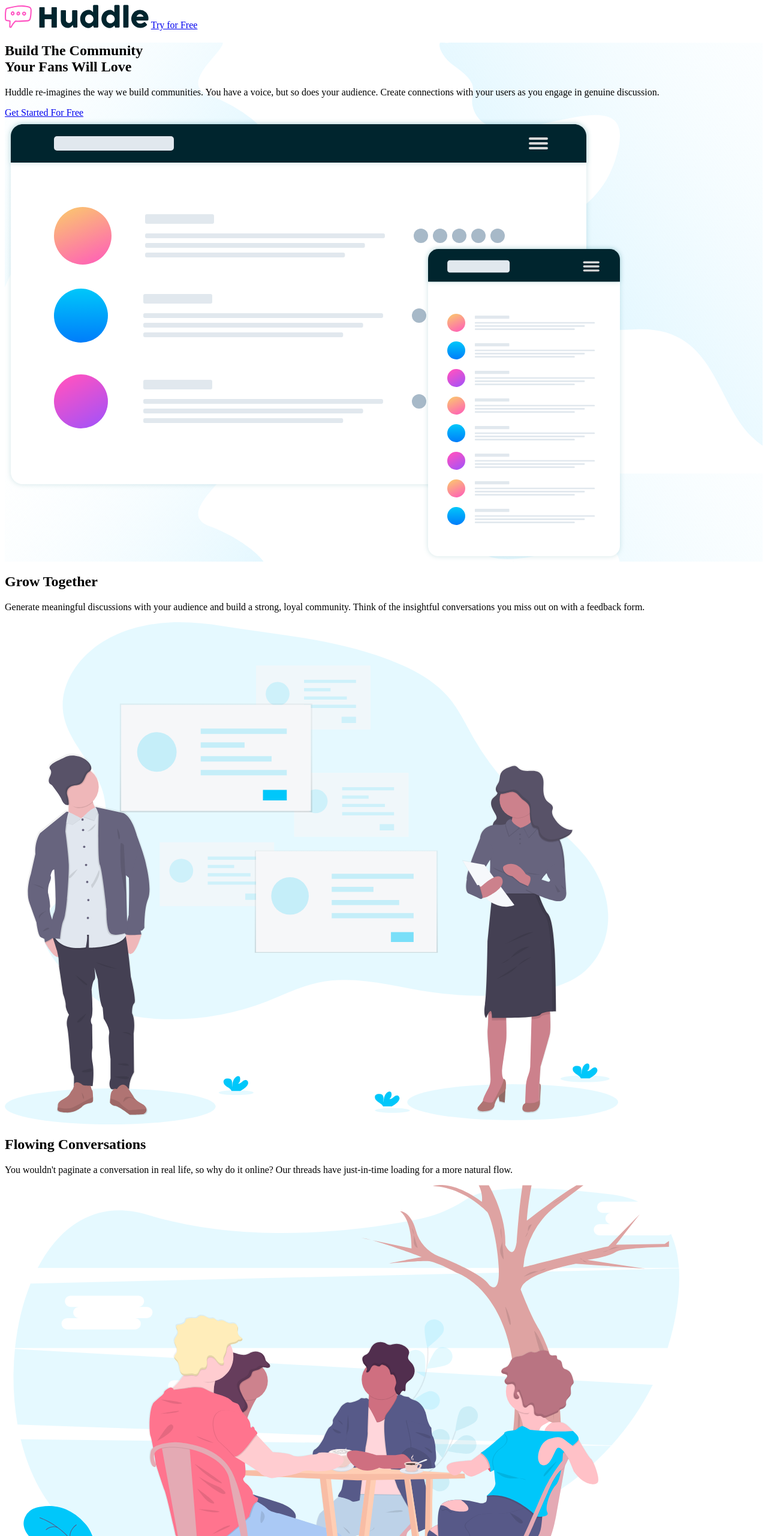
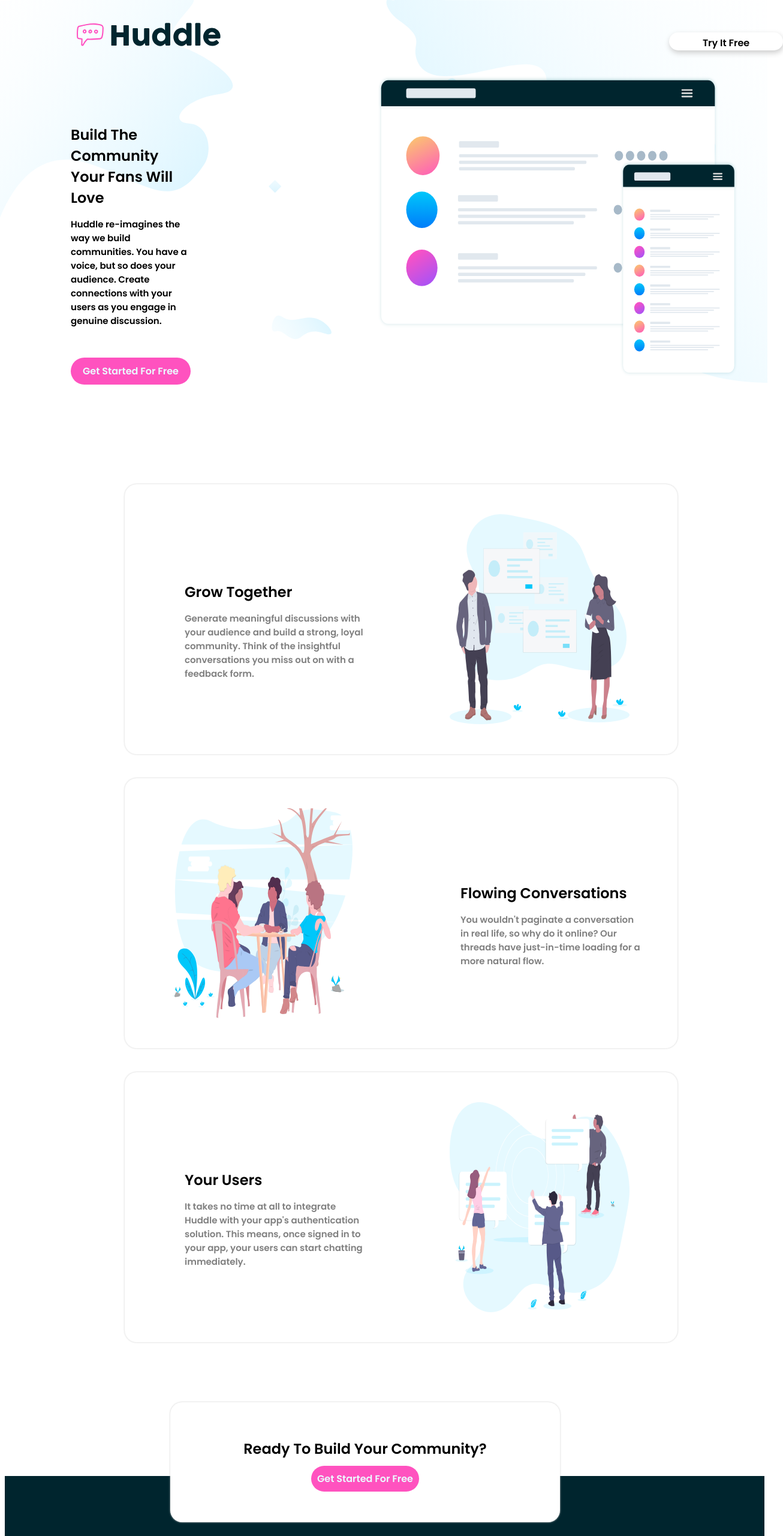
Before and after one commit to stari-cci/fed-training-assignments, a plain HTML site: page Landing_Page_01/index.html in a window 1280 px wide. Shown: the top 2560 px of the page at 60% size, 1306 px wide, since content can reach past the window. Drawn offline with Linux system fonts and the light colour scheme.

Commit message:
css added

```diff
--- a/Landing_Page_01/index.html
+++ b/Landing_Page_01/index.html
@@ -1,163 +1,135 @@
 <html>
     <head>
-    <title>
-        Huddle
-    </title>
-    <style>
-        .Main-Section{
-            background-image: url("images/bg-hero-desktop.svg");
-        }
-    </style>
+        <title>landing page 1</title>
+        <link rel="stylesheet" href="style.css">
+    </head>
 
-</head>
     <body>
-<!-- -->
-<div class="Main-Background">
-<!-- Header Logo -->
+<!--Header section-->
     <header>
-    <a href="/" class="logo"> <img src="images/logo.svg" alt="logo"></a>
-    <a href="#" class="Header-Button"> Try for Free</a>
+        <!--logo-->
+        <a href="/" class="logo"><img src="images/logo.svg" alt="logo"></a>
 
-
+        <a class="btn btn-secondary" href="#">Try It Free</a>
     </header>
-
+        <!--main section -->
         <main>
-<!-- Main Layout-->
-<section class="Main-Section">
-<div class="Main-container">
+            <!--banner - 2 column layout fluid-->
+            <section class="banner">
+                <div class="container-fluid">
                     <div class="col-6">
-        <h1 class="Main-title">
-            Build The Community <br/>
-            Your Fans Will Love
-        </h1>
-    <p class="header-text">
-        Huddle re-imagines the way we build communities. You have a voice, but so does your audience.
-        Create connections with your users as you engage in genuine discussion.
-    </p>
-    <a href="#" class="Btn-Primary"> Get Started For Free</a>
+                        <h1 class="main-heading">Build The Community<br />Your Fans Will Love</h1>
+                        <p class="main-text">Huddle re-imagines the way we build communities. You have a voice, but so does your audience.
+                        Create connections with your users as you engage in genuine discussion.</p>
+                        <a href="#" class="btn-primary">Get Started For Free</a>
                     </div>
+                    <br />
                     <div class="col-6">
-        <img src="images/illustration-mockups.svg" alt="Mockups">
+                        <img class="banner1" src="images/illustration-mockups.svg" alt="side-img-1">
                     </div>
                 </div>
             </section>
 
-<!-- First Content -->
-<section class="Content">
+            <!--content - To align center in horizontal position-->
+
+            <section class="content">
                 <div class="container">
+                    <!--panel - 2 column layout-->
+                    <div class="panel box-shadow">
                         <div class="col-6">
-            <h1 class="Main-title">
-                Grow Together
-            </h1>
-        <p class="main-text">
-            Generate meaningful discussions with your audience and build a strong, loyal community.
-            Think of the insightful conversations you miss out on with a feedback form.
-        </p>
-
+                            <h2 class="pannel-title">Grow Together</h2>
+                            <p class="pannel-text">Generate meaningful discussions with your audience and build a strong, loyal community.
+                                Think of the insightful conversations you miss out on with a feedback form. </p>
                         </div>
                         <div class="col-6">
-            <img src="images/illustration-grow-together.svg" alt="Mockups">
+                            <img class="pannel-img" src="images/illustration-grow-together.svg" alt="side-img-2" >
                         </div>
                     </div>
-    </section>
 
-<!-- Second Content -->
-<section class="Content">
-    <div class="container">
+                    <div class="panel box-shadow">
                         <div class="col-6">
-            <h1 class="Main-title">
-                Flowing Conversations
-            </h1>
-        <p class="main-text">
-            You wouldn't paginate a conversation in real life, so why do it online? Our threads
-            have just-in-time loading for a more natural flow.
-        </p>
-
+                            <img class="pannel-img" src="images/illustration-flowing-conversation.svg" alt="side-img-3" >
                         </div>
                         <div class="col-6">
-            <img src="images/illustration-flowing-conversation.svg" alt="Mockups">
+                            <h2 class="pannel-title">Flowing Conversations</h2>
+                            <p class="pannel-text">You wouldn't paginate a conversation in real life, so why do it online? Our threads
+                                have just-in-time loading for a more natural flow.</p>
                         </div>
-    </div>
-    </section>
-
-<!-- third Content -->
-<section class="Content">
-    <div class="container">
-        <div class="col-6">
-            <h1 class="Main-title">
-                Your Users
-            </h1>
-        <p class="main-text">
-            It takes no time at all to integrate Huddle with your app's authentication solution.
-            This means, once signed in to your app, your users can start chatting immediately.
-        </p>
-
-        </div>
-        <div class="col-6">
-            <img src="images/illustration-your-users.svg" alt="Mockups">
-        </div>
-    </div>
-    </section>
-
-<!-- CTA-->
-<section class="card">
-    <div class="CTA-box">
-        <h2>
-            Ready To Build Your Community?
-        </h2>
-        <a href="#" class="btn-primary"> Get Started for free </a>
-    </div>
-
-
-</section>
-
-</main>
-
-<footer>
-    <div class="container">
-        <img src="images/logo.svg" alt="Huddle">
-        <div class="row">
-            <!-- Address-->
-            <div class="col-1">
-                <ul>
-                    <li> <span class="icon-location"></span> Lorem ipsum dolor sit amet, consectetur adipiscing elit, sed do eiusmod tempor
-                        incididunt ut labore et dolore magna aliqua</li>
-                    <li> <span class="icon-Phone"></span>   +1-543-123-4567</li>
-                    <li> <span class="icon-Phone"></span>   example@huddle.com </li>
-                </ul>
-            </div>
-            <!-- Footer Content 1-->
-            <div class="col-1">
-                <ul>
-                    <li> <a href="#">About US </a> </li>
-                    <li> <a href="#">What we do  </a> </li>
-                    <li> <a href="#">FAQ </a> </li>
-
-                </ul>
-            </div>
-            <!-- Footer Content 2-->
-            <div class="col-1">
-                <ul>
-                    <li> <a href="#">Carrer </a> </li>
-                    <li> <a href="#">Blog  </a> </li>
-                    <li> <a href="#">Contact Us </a> </li>
-                </ul>
-            </div>
-
-            <!-- Social media-->
-            <div class="col-1">
-                <ul>
-                    <span <a href="#"><i class=" facebook"> </i> </a> </li>
-                    <li> <a href="#"><i class=" twitter"> </i> </a> </li>
-                    <li> <a href="#"><i class=" gmail"> </i> </a> </li>
-
-                </ul>
                     </div>
 
 
 
+                    <div class="panel box-shadow">
+                        <div class="col-6">
+                            <h2 class="pannel-title">Your Users</h2>
+                            <p class="pannel-text">It takes no time at all to integrate Huddle with your app's authentication solution.
+                                This means, once signed in to your app, your users can start chatting immediately.</p>
+                        </div>
+                        <div class="col-6">
+                            <img class="pannel-img" src="images/illustration-your-users.svg" alt="">
+                        </div>
                     </div>
 
+                </div><!--container end-->
+            </section>
+        </main>
+    <!--section overlaping footer-->
+    <section class="card">
+        <div class="cta box-shadow">
+            <h2 class="cta__title">Ready To Build Your Community?</h2>
+            <a href="#" class="cta__btn">Get Started For Free</a>
+        </div>
+    </section>
+
+<!--Footer section-->
+<footer>
+    <div class="container-footer">
+
+
+        <img class="footer-logo" src="images/logo.svg" alt="logo-img">
+        <div class="row">
+            <!--address-->
+            <div class="col-3">
+
+                <ul class="footer-list">
+
+                    <li><img src="images/icon-location.svg" alt="location-logo"></li>
+                    <li><p>Lorem ipsum dolor sit amet, consectetur
+                        adipiscing elit, sed do eiusmod tempor incididunt ut labore et dolore magna aliqua</p></li>
+
+                    <li><img src="images/icon-phone.svg" alt="phone-logo"></li>
+                    <li><p>+1-543-123-4567</p></li>
+
+                    <li><img src="images/icon-email.svg" alt="email-logo"></li>
+                    <li><p>example@huddle.com</p></li>
+                </ul>
+
+            </div>
+
+            <!--secondary-nav-->
+            <div class="col-3">
+                <ul class="footer-list">
+                    <li><a class="footer_content" href="#">About Us</a></li>
+                    <li><a class="footer_content" href="#">What We Do</a></li>
+                    <li><a class="footer_content" href="#">FAQ</a></li>
+                </ul>
+            </div>
+
+            <div class="col-3">
+                <ul class="footer-list">
+                    <li><a class="footer_content" href="#">Career</a></li>
+                    <li><a class="footer_content" href="#">Blog</a></li>
+                    <li><a class="footer_content" href="#">Contact Us</a></li>
+                </ul>
+
+            </div>
+
+            <div class="col-3">
+                <a class="social__media" href="#"><i class="fa-brands fa-facebook"></i></a>
+                <a class="social__media" href="#"><i class="fa-brands fa-twitter"></i></a>
+                <a class="social__media" href="#"><i class="fa-brands fa-instagram"></i></a>
+            </div>
+        </div>
 
 
 </div>
@@ -177,7 +149,16 @@
 
 
 
-</div>
+
+
+
+
+
+
+
+
+
+
+
     </body>
-
 </html>
--- /dev/null
+++ b/Landing_Page_01/style.css
@@ -0,0 +1,194 @@
+@import url('https://fonts.googleapis.com/css2?family=Open+Sans:wght@400;700&family=Poppins:wght@600&display=swap');
+
+body{
+    width: 90%;
+    height: 100%;
+    background-image: url("images/bg-hero-desktop.svg");
+    background-repeat: no-repeat;
+    background-size: contain;
+    font-family:'Poppins';
+}
+.logo{
+    display: inline-block;
+    margin: 30px;
+    margin-left: 120px;
+}
+.btn{
+    padding: 5px;
+    position: relative;
+    display: inline-block;
+    left: 62%;
+    width: 180px;
+    height: 20px;
+    background-color: white;
+    color: black;
+    text-decoration: none;
+    text-align: center;
+    border-radius: 30px;
+    box-shadow: 1px 4px 10px #ccc;
+}
+
+.container-fluid{
+    display: flex;
+    position: relative;
+}
+.col-6{
+    margin: 80px;
+}
+
+
+.main-heading{
+    margin-bottom: 10px;
+    padding-left: 30px;
+}
+
+.main-text{
+    margin-bottom: 10px;
+    font-size: 15px;
+    padding-bottom: 40px;
+    padding-left: 30px;
+}
+
+.banner1{
+    width: 600px;
+    height: 500px;
+    position: relative;
+    top: -60px;
+    left: 150px;
+
+}
+.btn-primary{
+    display: block;
+    background-color: hsl(322, 100%, 66%);
+    text-decoration: none;
+    border-radius: 30px;
+    width: 200px;
+    height: 35px;
+    text-align: center;
+    padding-top: 10px;
+    margin-left: 30px;
+    color: hsl(193, 100%, 96%);
+
+
+}
+.container{
+    margin-top: 40px;
+    margin-bottom: 150px;
+}
+.box-shadow{
+    box-shadow: 0 0 3px #ccc;
+}
+
+.panel{
+    display: flex;
+    align-items: center;
+    border-radius: 20px;
+    justify-content: space-between;
+    width: 80%;
+    height: 450px;
+    margin-left: 200px;
+    margin-bottom: 40px;
+
+}
+
+.pannel-title{
+    margin-bottom: 10px;
+    padding-top: 35px;
+    width: 100%;
+    margin-left: 20px;
+}
+
+.pannel-text{
+    color: gray;
+    width: 100%;
+    font-size: 15px;
+    margin-left: 20px;
+}
+.pannel-img{
+    width: 300px;
+    height: 350px;
+}
+.cta{
+    position: absolute;
+    width: 650px;
+    height: 200px;
+    text-align: center;
+    background-color: white;
+    border-radius: 20px;
+    margin-left: 50;
+}
+
+.cta__title{
+    text-align: center;
+    padding-top: 40px;
+}
+.cta__btn
+{
+    background-color: hsl(322, 100%, 66%);
+    text-decoration: none;
+    border-radius: 30px;
+    width: 200px;
+    height: 35px;
+    text-align: center;
+    padding: 10px;
+    color: hsl(193, 100%, 96%);
+}
+
+
+.card{
+    position: relative;
+    bottom: -50px;
+    display: flex;
+    justify-content: center;
+    align-items: center;
+}
+.container-footer{
+    position: relative;
+    background-color:   hsl(192, 100%, 9%);
+    bottom: -73px;
+    color: white;
+    width: 110%;
+    height: 450px;
+    z-index: -2;
+}
+
+.footer-logo{
+    margin-top: 150px;
+    display: inline-block;
+    color: white;
+    position: relative;
+    left: 155px;
+    margin-bottom: 50px;
+    filter: opacity(0.9) drop-shadow(0 0 0 #fff);
+}
+
+.row{
+    display: flex;
+}
+
+
+.footer-list{
+    text-decoration: none;
+    list-style: none;
+    padding-left: 200px;
+}
+
+li img{
+    float: left;
+    margin-right: 20px;
+}
+
+.footer-list li p {
+    width: 22rem;
+    margin-right: 20px;
+    margin-left: 50px;
+    text-align: left;
+    margin-bottom: 20px;
+}
+.social__media{
+    margin-right: 25px;
+}
+.footer_content{
+    color: white;
+    text-decoration: none;
+}
```
Lines whose indentation alone changed are shown as unchanged.
